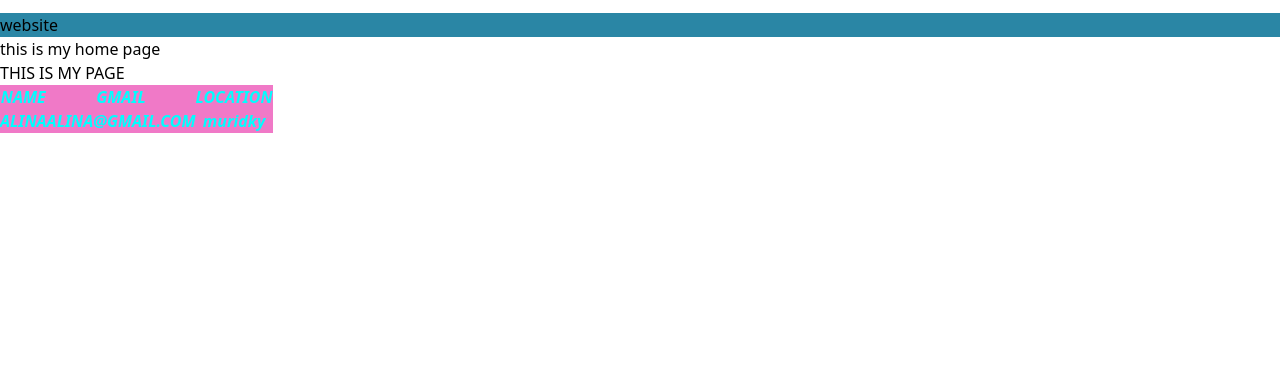
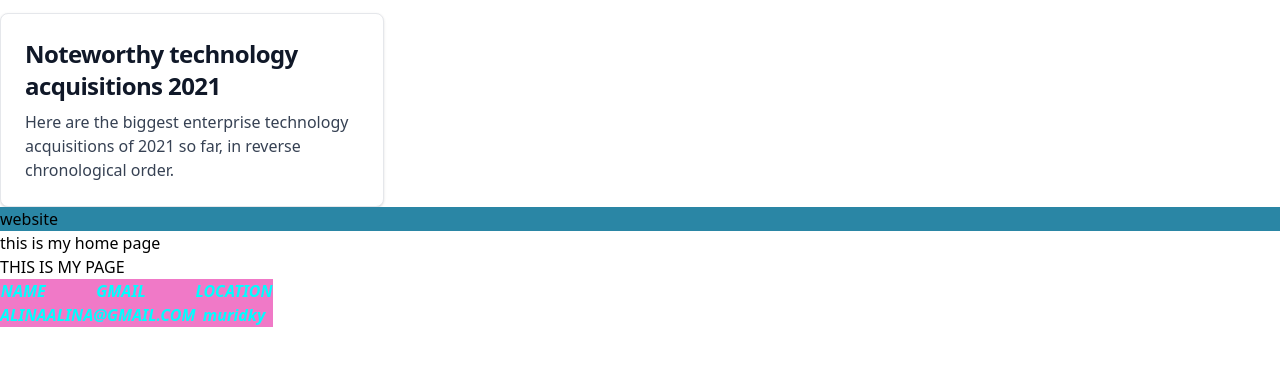
Before and after one commit to numanriaz100-sudo/trafficmanagementsystem, a plain HTML site: page index.html in a window 1280 px wide. Shown: the part 51-416 px from the top of the page. Drawn offline with nearby package versions, Linux system fonts and the light colour scheme.

Commit message:
card added

```diff
--- a/index.html
+++ b/index.html
@@ -45,6 +45,13 @@
     </div>
   </div>
 </nav>
+
+<a href="#" class="block max-w-sm p-6 bg-white border border-gray-200 rounded-lg shadow-sm hover:bg-gray-100 dark:bg-gray-800 dark:border-gray-700 dark:hover:bg-gray-700">
+
+<h5 class="mb-2 text-2xl font-bold tracking-tight text-gray-900 dark:text-white">Noteworthy technology acquisitions 2021</h5>
+<p class="font-normal text-gray-700 dark:text-gray-400">Here are the biggest enterprise technology acquisitions of 2021 so far, in reverse chronological order.</p>
+</a>
+
 
 
     <h1 class="bgcolor"> website</h1>
```
